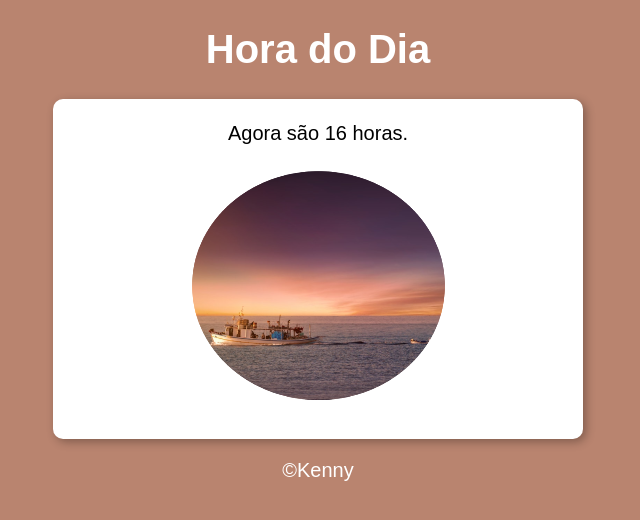
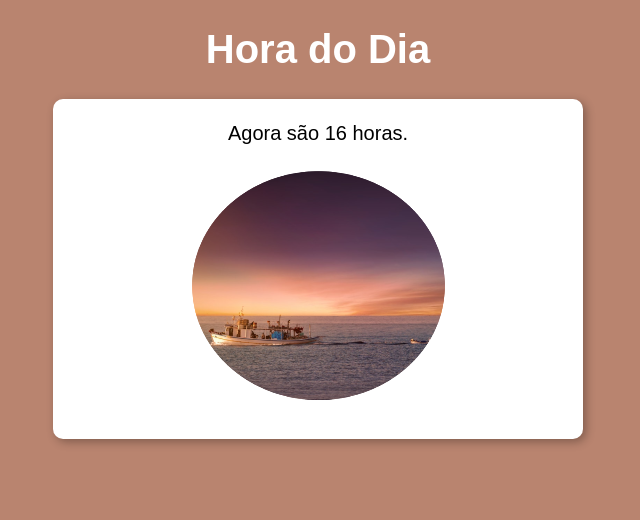
Before and after one commit to KennyRoger01/Hora-do-Dia, a plain HTML site: page index.html in a window 1280 px wide. Shown: the whole page, without its empty margins (322-962 px from the left). Drawn offline with Linux system fonts and the light colour scheme.

Commit message:
Update index.html

```diff
--- a/index.html
+++ b/index.html
@@ -20,7 +20,6 @@
         </div>
     </section>
     <footer>
-        <p>&copy;Kenny</p>
     </footer>
 
     <script src="scipt.js"></script>
```
